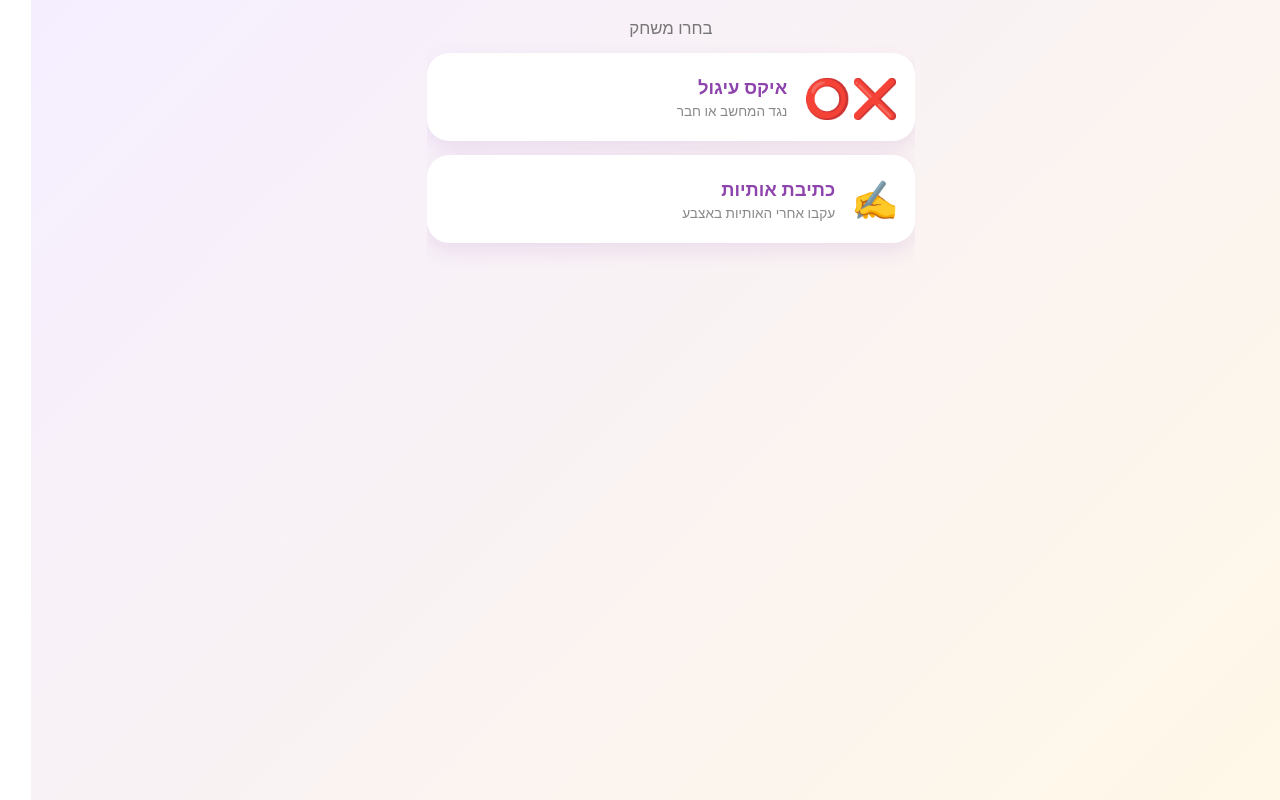
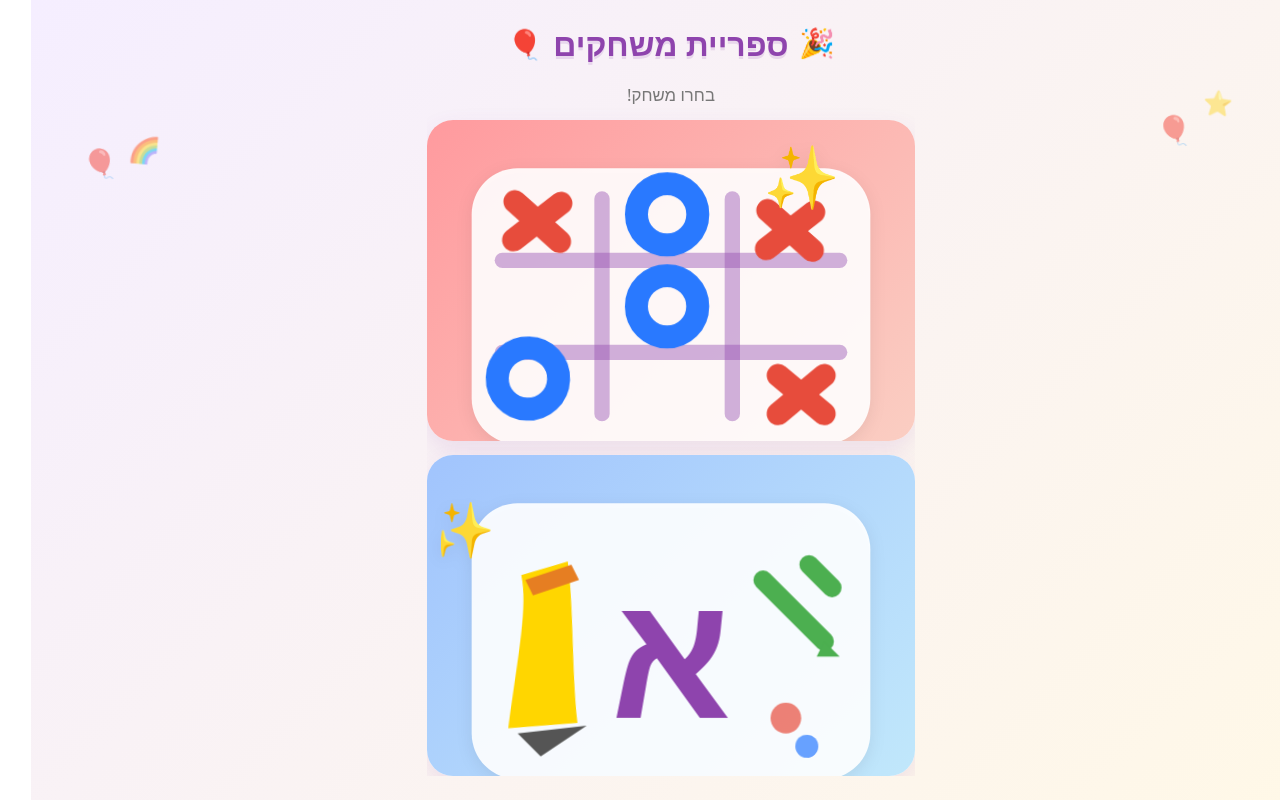
Before and after one commit to elad-haviv/game-lib, a React (Vite) app: page /#/ in a window 1280 px wide. Built offline with nearby package versions, Linux system fonts and the light colour scheme.

Commit message:
Colorful kid-friendly library home with SVG art

```diff
--- a/src/App.tsx
+++ b/src/App.tsx
@@ -4,14 +4,24 @@ import { games } from './games'
 function Library() {
   return (
     <>
+      <div className="floating-deco" aria-hidden>🎈</div>
+      <div className="floating-deco f2" aria-hidden>⭐</div>
+      <div className="floating-deco f3" aria-hidden>🌈</div>
+      <div className="floating-deco f4" aria-hidden>🎈</div>
       <div className="screen">
-        <div className="library-header">בחרו משחק</div>
-        {games.map((g) => (
-          <Link key={g.id} to={g.path} className="game-card">
-            <div className="emoji">{g.emoji}</div>
+        <div className="library-hero">
+          <span className="hero-emoji h1">🎉</span>
+          <h1 className="library-title">ספריית משחקים</h1>
+          <span className="hero-emoji h2">🎈</span>
+        </div>
+        <div className="library-header">בחרו משחק!</div>
+        {games.map((g, i) => (
+          <Link key={g.id} to={g.path} className={`game-card g${i % 3}`} style={{ animationDelay: `${i * 0.15}s` }}>
+            <div className="card-banner">{g.art}</div>
             <div className="info">
-              <h2>{g.title}</h2>
+              <h2>{g.emoji} {g.title}</h2>
               <p>{g.subtitle}</p>
+              <span className="play-badge">שחקו ▶</span>
             </div>
           </Link>
         ))}
--- a/src/games.tsx
+++ b/src/games.tsx
@@ -1,6 +1,43 @@
 import TicTacToe from './games/tictactoe/TicTacToe'
 import TraceLetters from './games/letters/TraceLetters'
 // עורך האותיות מוסתר — לשחזור: import StrokeEditor from './games/letters/StrokeEditor'
+
+// איורי SVG למסך הבית — ציור צבעוני לכל משחק
+function TicTacToeArt() {
+  return (
+    <svg viewBox="0 0 120 90" className="card-art">
+      <rect x="8" y="10" width="104" height="72" rx="12" fill="#fff" opacity="0.9" />
+      <line x1="42" y1="18" x2="42" y2="74" stroke="#8e44ad" strokeWidth="4" strokeLinecap="round" opacity="0.4" />
+      <line x1="76" y1="18" x2="76" y2="74" stroke="#8e44ad" strokeWidth="4" strokeLinecap="round" opacity="0.4" />
+      <line x1="16" y1="34" x2="104" y2="34" stroke="#8e44ad" strokeWidth="4" strokeLinecap="round" opacity="0.4" />
+      <line x1="16" y1="58" x2="104" y2="58" stroke="#8e44ad" strokeWidth="4" strokeLinecap="round" opacity="0.4" />
+      <path d="M20,20 L32,30 M32,20 L20,30" stroke="#e74c3c" strokeWidth="6" strokeLinecap="round" className="art-wiggle" />
+      <circle cx="59" cy="46" r="8" fill="none" stroke="#2979ff" strokeWidth="6" className="art-wiggle2" />
+      <path d="M88,64 L100,74 M100,64 L88,74" stroke="#e74c3c" strokeWidth="6" strokeLinecap="round" className="art-wiggle2" />
+      <circle cx="25" cy="66" r="8" fill="none" stroke="#2979ff" strokeWidth="6" className="art-wiggle" />
+      <path d="M86,20 L98,30 M98,20 L86,30" stroke="#e74c3c" strokeWidth="6" strokeLinecap="round" className="art-wiggle" />
+      <circle cx="59" cy="22" r="8" fill="none" stroke="#2979ff" strokeWidth="6" className="art-wiggle2" />
+      <text x="104" y="18" fontSize="16">✨</text>
+    </svg>
+  )
+}
+
+function LettersArt() {
+  return (
+    <svg viewBox="0 0 120 90" className="card-art">
+      <rect x="8" y="10" width="104" height="72" rx="12" fill="#fff" opacity="0.9" />
+      <path d="M20,70 C22,50 24,38 22,30 L34,26 C36,38 36,54 38,68 Z" fill="#ffd600" className="art-wiggle" />
+      <path d="M22,30 L34,26 L36,30 L24,34 Z" fill="#e67e22" />
+      <path d="M20,70 L26,76 L38,68 Z" fill="#555" />
+      <text x="60" y="66" fontSize="46" textAnchor="middle" fill="#8e44ad" style={{ fontWeight: 900, fontFamily: 'Heebo, sans-serif' }} className="art-wiggle2">א</text>
+      <path d="M84,30 L100,46 M96,26 L102,32" stroke="#4caf50" strokeWidth="5" strokeLinecap="round" />
+      <path d="M100,46 L104,50 L98,50 Z" fill="#4caf50" />
+      <circle cx="90" cy="66" r="4" fill="#e74c3c" opacity="0.7" className="art-wiggle2" />
+      <circle cx="98" cy="72" r="3" fill="#2979ff" opacity="0.7" className="art-wiggle" />
+      <text x="14" y="22" fontSize="14">✨</text>
+    </svg>
+  )
+}
 
 export interface GameMeta {
   id: string
@@ -9,6 +46,7 @@ export interface GameMeta {
   emoji: string
   path: string
   element: React.ReactNode
+  art: React.ReactNode
 }
 
 export const games: GameMeta[] = [
@@ -19,6 +57,7 @@ export const games: GameMeta[] = [
     emoji: '❌⭕',
     path: '/game/tictactoe',
     element: <TicTacToe />,
+    art: <TicTacToeArt />,
   },
   {
     id: 'trace-letters',
@@ -27,8 +66,9 @@ export const games: GameMeta[] = [
     emoji: '✍️',
     path: '/game/trace-letters',
     element: <TraceLetters />,
+    art: <LettersArt />,
   },
-  // עורך האותיות (StrokeEditor) מוסתר מהילדים — הנתיב זמין רק דרך הישומון; לשחזור הוסיפו רישום חזרה ל-games.tsx
+  // עורך האותיות (StrokeEditor) מוסתר מהילדים — לשחזור הוסיפו רישום חזרה לכאן
   // {
   //   id: 'stroke-editor',
   //   title: 'עורך אותיות (לאבא)',
--- a/src/styles.css
+++ b/src/styles.css
@@ -20,11 +20,33 @@ header h1{font-size:1.7rem;color:var(--accent);flex:1}
 .screen{flex:1;overflow-y:auto;display:flex;flex-direction:column;gap:14px;animation:fadeIn .3s ease}
 @keyframes fadeIn{from{opacity:0;transform:translateY(8px)}to{opacity:1;transform:translateY(0)}}
 .library-header{text-align:center;font-size:1.05rem;color:#777}
-.game-card{display:flex;align-items:center;gap:16px;background:var(--card);border-radius:22px;padding:18px 16px;box-shadow:0 8px 20px var(--shadow);text-decoration:none;color:inherit;cursor:pointer;border:none;font-family:inherit;font-size:1.1rem;text-align:right}
-.game-card:active{transform:scale(.98)}
-.game-card .emoji{font-size:2.4rem}
-.game-card .info h2{font-size:1.15rem;color:var(--accent);margin-bottom:2px}
-.game-card .info p{font-size:.85rem;color:#888}
+.game-card{display:flex;flex-direction:column;background:var(--card);border-radius:26px;padding:0;box-shadow:0 10px 24px var(--shadow);text-decoration:none;color:inherit;cursor:pointer;border:none;font-family:inherit;text-align:right;overflow:hidden;animation:cardPop .5s cubic-bezier(.34,1.4,.64,1) backwards}
+.game-card:nth-child(2){animation-delay:.15s}
+@keyframes cardPop{from{transform:scale(.8) rotate(-2deg);opacity:0}to{transform:scale(1) rotate(0);opacity:1}}
+.game-card:active{transform:scale(.97)}
+.game-card.g0 .card-banner{background:linear-gradient(135deg,#ff9a9e,#fad0c4)}
+.game-card.g1 .card-banner{background:linear-gradient(135deg,#a1c4fd,#c2e9fb)}
+.game-card.g2 .card-banner{background:linear-gradient(135deg,#d4fc79,#96e6a1)}
+.card-banner{padding:10px 14px 0}
+.card-art{width:100%;height:auto;display:block;filter:drop-shadow(0 4px 8px rgba(0,0,0,.08))}
+.art-wiggle{animation:wiggle 2.2s ease-in-out infinite}
+.art-wiggle2{animation:wiggle 2.8s ease-in-out infinite reverse}
+@keyframes wiggle{0%,100%{transform:translateY(0) rotate(0)}50%{transform:translateY(-2px) rotate(2deg)}}
+.game-card .info{padding:12px 16px 16px}
+.game-card .info h2{font-size:1.25rem;color:var(--accent);margin-bottom:2px}
+.game-card .info p{font-size:.85rem;color:#888;margin-bottom:8px}
+.play-badge{display:inline-block;background:linear-gradient(135deg,#8e44ad,#9b59b6);color:#fff;font-size:.9rem;font-weight:900;padding:6px 16px;border-radius:50px;box-shadow:0 3px 0 rgba(0,0,0,.12)}
+.library-hero{display:flex;align-items:center;justify-content:center;gap:10px;padding:8px 0 2px}
+.library-title{font-size:2rem;color:var(--accent);text-shadow:0 3px 0 rgba(142,68,173,.15);animation:bounceTitle 2s ease-in-out infinite}
+@keyframes bounceTitle{0%,100%{transform:translateY(0)}50%{transform:translateY(-4px)}}
+.hero-emoji{font-size:1.8rem;animation:heroFloat 2.4s ease-in-out infinite}
+.hero-emoji.h2{animation-delay:1.2s}
+@keyframes heroFloat{0%,100%{transform:translateY(0) rotate(-4deg)}50%{transform:translateY(-6px) rotate(4deg)}}
+.floating-deco{position:fixed;font-size:1.8rem;opacity:.5;pointer-events:none;z-index:0;animation:floaty 6s ease-in-out infinite;top:18%;left:4%}
+.floating-deco.f2{top:8%;right:6%;animation-delay:1.5s;font-size:1.5rem}
+.floating-deco.f3{bottom:22%;left:6%;animation-delay:3s;font-size:1.6rem}
+.floating-deco.f4{bottom:10%;right:8%;animation-delay:4.5s}
+@keyframes floaty{0%,100%{transform:translateY(0) rotate(-6deg)}50%{transform:translateY(-14px) rotate(6deg)}}
 .mode-card{display:grid;grid-template-columns:1fr 1fr;gap:12px}
 .mode-card button{border:none;border-radius:20px;padding:18px 6px;font-family:inherit;font-size:1.05rem;color:#fff;cursor:pointer;box-shadow:0 6px 0 rgba(0,0,0,0.1);transition:transform .08s,box-shadow .08s}
 .mode-card button:active{transform:translateY(3px);box-shadow:0 2px 0 rgba(0,0,0,0.1)}
```
